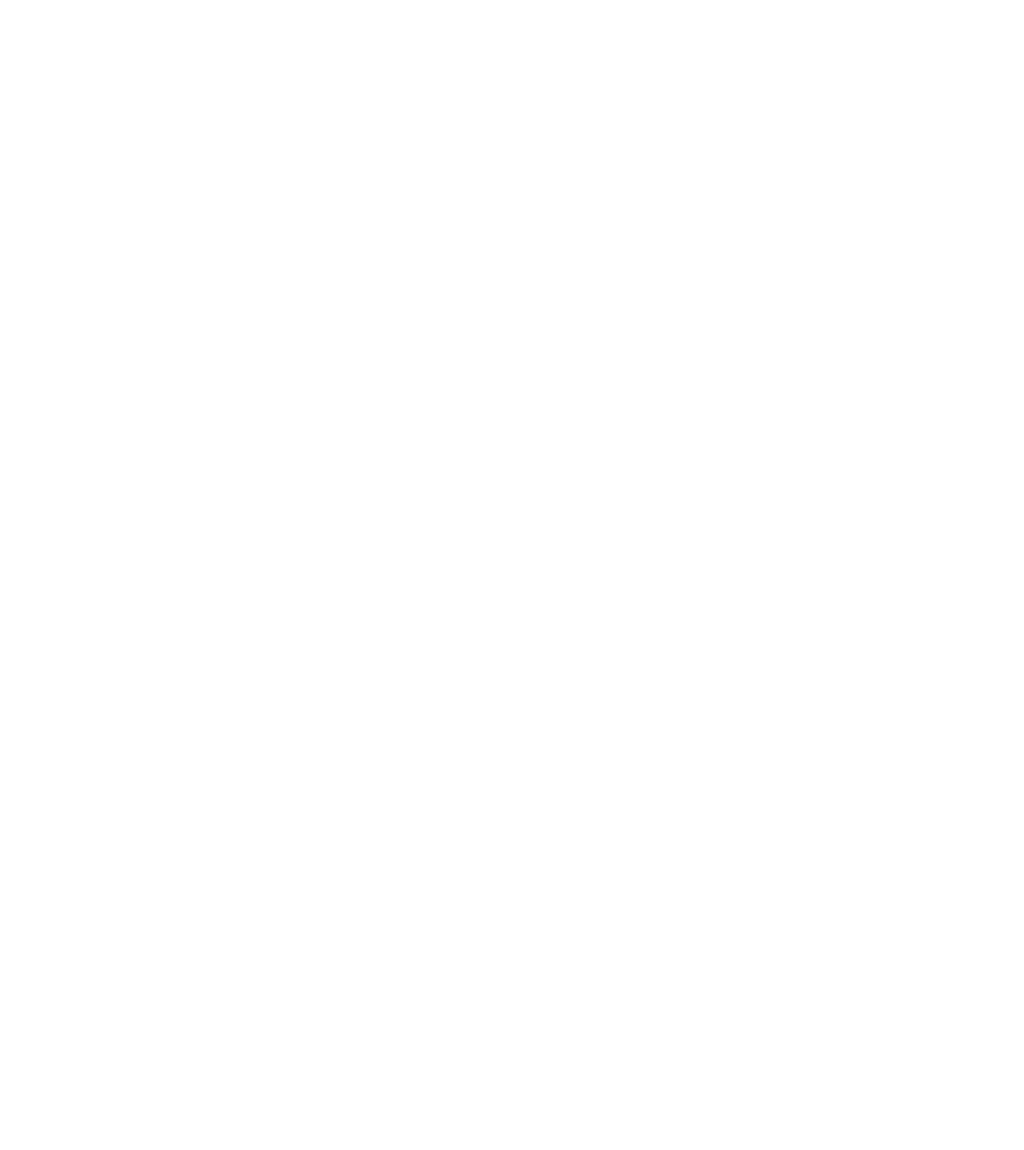
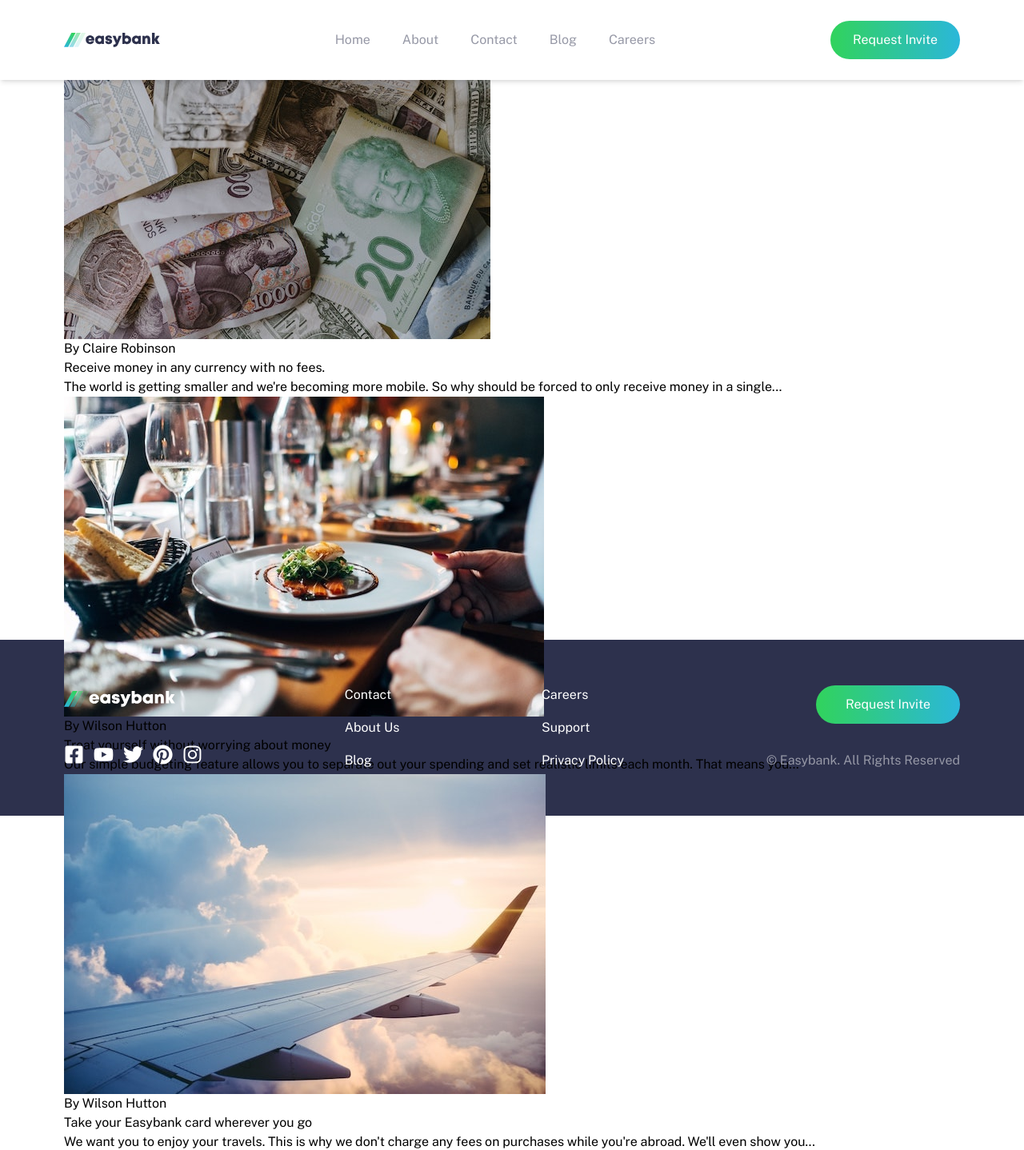
Before and after one commit to ronaldlamdev/easybank, a React (Vite) app: page /blog in a window 1280 px wide. Before the commit this address had no page. Shown: the top 1438 px of the page at 80% size. Before the commit the page ends 800 px from the top, so only its background shows below. Built offline with nearby package versions, Linux system fonts and the light colour scheme.

Commit message:
set up html structure of blogs component

```diff
--- a/src/App.jsx
+++ b/src/App.jsx
@@ -2,6 +2,7 @@ import React from "react"
 import { BrowserRouter, Routes, Route } from "react-router-dom"
 import Home from "./routes/Home"
 import About from "./routes/About"
+import Blog from "./routes/Blog"
 
 function App() {
 
@@ -10,6 +11,7 @@ function App() {
       <Routes>
         <Route path="/" element={<Home />}/>
         <Route path='/about' element={<About />} />
+        <Route path='/blog' element={<Blog />} />
       </Routes>
     </BrowserRouter>
   )
--- /dev/null
+++ b/src/components/BlogPage.jsx
@@ -0,0 +1,91 @@
+import React from 'react';
+import Currency from '../assets/image-currency.jpg';
+import Restaurant from '../assets/image-restaurant.jpg';
+import Plane from '../assets/image-plane.jpg';
+import Confetti from '../assets/image-confetti.jpg';
+
+const BlogPage = () => {
+  return (
+    <div className='w-full h-screen mx-auto px-20'>
+      <h1>Latest Articles</h1>
+
+      {/* Blogs Container */}
+      <div>
+
+        {/* 1st Blog */}
+        <div>
+          {/* Image container */}
+          <div>
+            <img src={Currency} />
+          </div>
+          <h6>By Claire Robinson</h6>
+          <h4>
+            Receive money in any currency
+            with no fees.
+          </h4>
+          <p>
+            The world is getting smaller and we're
+            becoming more mobile. So why should be
+            forced to only receive money in a single...
+          </p>
+        </div>
+
+        {/* 2nd Blog */}
+        <div>
+          {/* Image container */}
+          <div>
+            <img src={Restaurant} />
+          </div>
+          <h6>By Wilson Hutton</h6>
+          <h4>
+            Treat yourself without
+            worrying about money
+          </h4>
+          <p>
+            Our simple budgeting feature
+            allows you to separate out your
+            spending and set realistic limits
+            each month. That means you...
+          </p>
+        </div>
+
+        {/* 3rd Blog */}
+        <div>
+          {/* Image container */}
+          <div>
+            <img src={Plane} />
+          </div>
+          <h6>By Wilson Hutton</h6>
+          <h4>
+            Take your Easybank card wherever you go
+          </h4>
+          <p>
+            We want you to enjoy your travels.
+            This is why we don't charge any
+            fees on purchases while you're abroad.
+            We'll even show you...
+          </p>
+        </div>
+
+        {/* 4th Blog */}
+        <div>
+          {/* Image container */}
+          <div>
+            <img src={Confetti} />
+          </div>
+          <h6>By Claire Robinson</h6>
+          <h4>
+            Our invite-only Beta accounts are now live!
+          </h4>
+          <p>
+            After a lot of hard work by the whole team,
+            we're excited to launch our closed beta. It's
+            easy to request an invite through the site...
+          </p>
+        </div>
+      </div>
+    </div>
+  )
+}
+
+export default BlogPage
--- /dev/null
+++ b/src/routes/Blog.jsx
@@ -0,0 +1,16 @@
+import React from 'react';
+import Navbar from '../components/Navbar';
+import Footer from '../components/Footer';
+import BlogPage from '../components/BlogPage';
+
+const Blog = () => {
+  return (
+    <div>
+      <Navbar />
+      <BlogPage />
+      <Footer />
+    </div>
+  )
+}
+
+export default Blog
```
